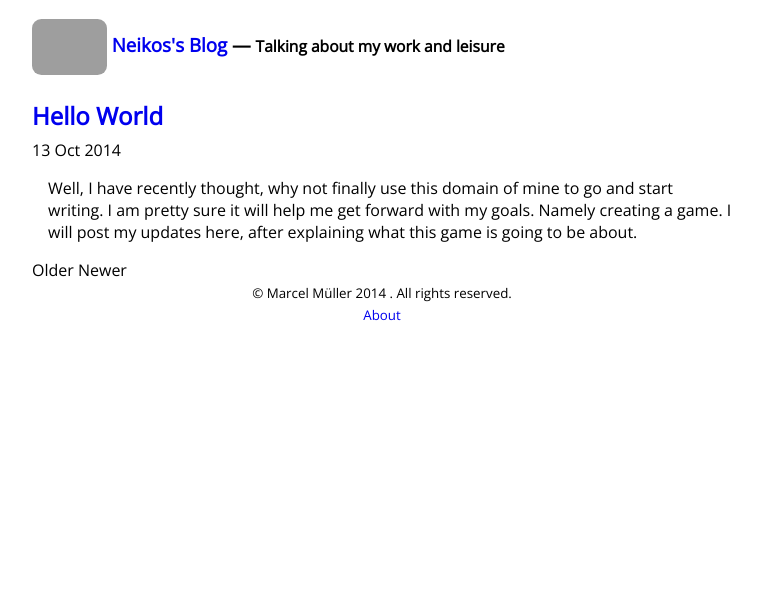
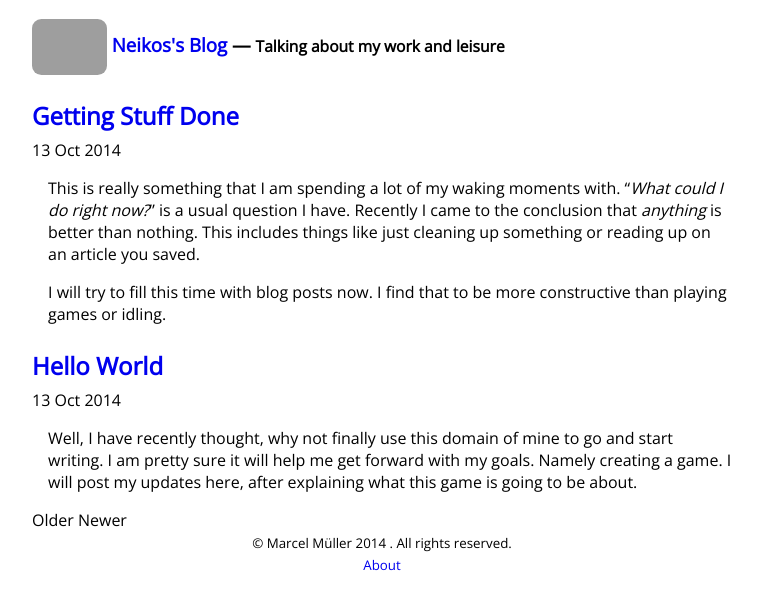
Before and after one commit to TheNeikos/TheNeikos.github.io, a Jekyll site: the page built from index.html, in a window 1280 px wide, cut to the strip 0-610 px from the top of the page. Shown: the whole strip, without its empty margins (258-1019 px from the left). Built offline with Jekyll 4.4.1, drawn with Linux system fonts in a browser that asks for light colours; the list of posts is cut into pages by our own code; grey boxes are pictures that could not be loaded.

Commit message:
Added getting stuff done and sitemap

```diff
--- a/_config.yml
+++ b/_config.yml
@@ -6,8 +6,11 @@ title:          Neikos's Blog
 tagline:        Talking about my work and leisure
 description:    Ideas and thoughts I have from tie to time
 url:            http://neikos.me
-paginate:       1
+paginate:       10
 baseurl:        /
 author:
     name:       Marcel M&uuml;ller
     email:      marcel-muller@hotmail.com
+
+gems:
+    - jekyll-sitemap
--- a/_posts/2014-10-13-hello-world.md
+++ b/_posts/2014-10-13-hello-world.md
@@ -1,6 +1,7 @@
 ---
 layout: post
 title: Hello World
+date: 2014-10-13 00:30:00
 ---
 
 Well, I have recently thought, why not finally use this domain of mine to go and
--- /dev/null
+++ b/_posts/thoughts/2014-10-13-getting-stuff-done.md
@@ -0,0 +1,13 @@
+---
+layout: post
+title: Getting Stuff Done
+date: 2014-10-13 13:43:00
+---
+
+This is really something that I am spending a lot of my waking moments with.
+"*What could I do right now?*" is a usual question I have. Recently I came to
+the conclusion that _anything_ is better than nothing. This includes things
+like just cleaning up something or reading up on an article you saved.
+
+I will try to fill this time with blog posts now. I find that to be more
+constructive than playing games or idling.
```
